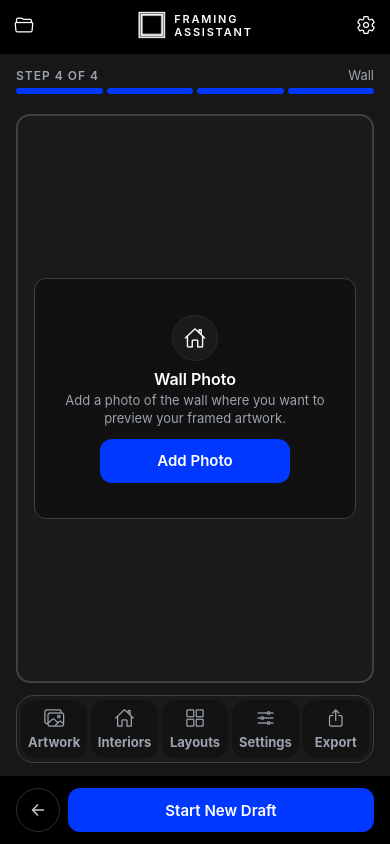
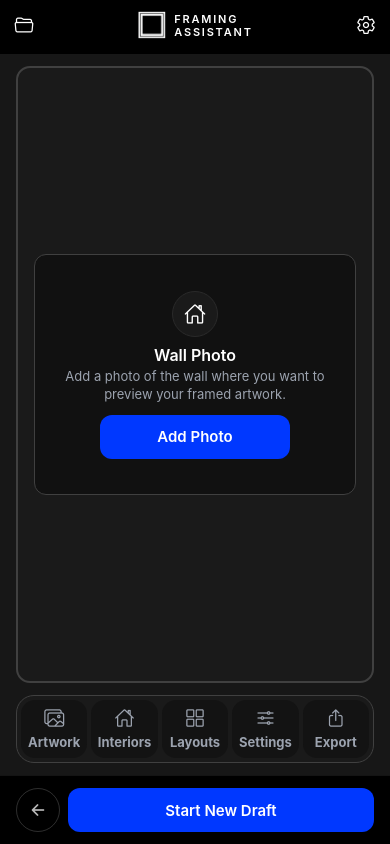
Before and after one commit to distphotoinfo-cmyk/FramingAssistant, a React Native app: screen /RoomView in a window 390 px wide. Built offline with nearby package versions, Linux system fonts and the light colour scheme.

Commit message:
Decouple wall view from framing flow steps

```diff
--- a/src/screens/RoomViewScreen.tsx
+++ b/src/screens/RoomViewScreen.tsx
@@ -29,7 +29,6 @@ import Svg, {
 } from "react-native-svg";
 import AppHeader from "../components/AppHeader";
 import ScreenContainer from "../components/ScreenContainer";
-import StepProgress from "../components/StepProgress";
 import { FinishedFramedArtwork } from "../components/preview/MatPreviewCanvas";
 import PresetRoomSceneImage from "../components/room/PresetRoomSceneImage";
 import AppButton from "../components/ui/AppButton";
@@ -37,7 +36,6 @@ import AppCard from "../components/ui/AppCard";
 import AppSegmentedControl from "../components/ui/AppSegmentedControl";
 import AppSheetModal from "../components/ui/AppSheetModal";
 import AppTextField from "../components/ui/AppTextField";
-import { useStepNavigation } from "../hooks/useStepNavigation";
 import {
   DEFAULT_PRESET_ROOM_SCENE_ID,
   PRESET_ROOM_SCENES,
@@ -1675,7 +1673,7 @@ export default function RoomViewScreen() {
   const { width: windowWidth, height: windowHeight } = useWindowDimensions();
   const insets = useSafeAreaInsets();
   const navigation = useNavigation<NativeStackNavigationProp<FramingRootStackParamList>>();
-  const { currentStep, totalSteps, previousStep, goBack } = useStepNavigation("RoomView");
+  const canGoBack = navigation.canGoBack();
   const unit = useAppSettingsStore((state) => state.unit);
   const imperialPrecision = useAppSettingsStore((state) => state.imperialPrecision);
   const draft = useFramingFlowStore((state) => state.draft);
@@ -3099,12 +3097,6 @@ export default function RoomViewScreen() {
             alignSelf: "center",
           }}
         >
-          <StepProgress
-            currentStep={currentStep.stepNumber}
-            totalSteps={totalSteps}
-            label={currentStep.shortLabel}
-          />
-
           <View style={{ flex: 1, minHeight: 0, gap: spacing.md }}>
             {wallPhotoCardSection}
             {isTabletLandscape ? wallGeometryWarningSection : null}
@@ -3141,11 +3133,11 @@ export default function RoomViewScreen() {
               gap: spacing.sm,
             }}
           >
-            {previousStep ? (
+            {canGoBack ? (
               <Pressable
                 onPress={() => {
                   void Haptics.impactAsync(Haptics.ImpactFeedbackStyle.Light);
-                  goBack();
+                  navigation.goBack();
                 }}
                 accessibilityRole="button"
                 accessibilityLabel="Go back"
--- a/src/types/navigation.ts
+++ b/src/types/navigation.ts
@@ -2,10 +2,10 @@ export type FramingFlowParamList = {
   Setup: undefined;
   PreviewAdjust: undefined;
   FinalSpecs: undefined;
-  RoomView: undefined;
 };
 
 export type FramingRootStackParamList = FramingFlowParamList & {
+  RoomView: undefined;
   Settings: undefined;
   SavedProjects: undefined;
   ArtworkCrop: {
--- a/src/utils/flowSteps.ts
+++ b/src/utils/flowSteps.ts
@@ -9,9 +9,8 @@ export interface FlowStepDefinition {
 
 export const FRAMING_FLOW_STEPS: FlowStepDefinition[] = [
   { route: "Setup", stepNumber: 1, title: "Setup", shortLabel: "Setup" },
-  { route: "PreviewAdjust", stepNumber: 2, title: "Preview and Adjust", shortLabel: "Preview" },
-  { route: "FinalSpecs", stepNumber: 3, title: "Final Specs", shortLabel: "Specs" },
-  { route: "RoomView", stepNumber: 4, title: "View on Wall", shortLabel: "Wall" },
+  { route: "PreviewAdjust", stepNumber: 2, title: "Adjust", shortLabel: "Adjust" },
+  { route: "FinalSpecs", stepNumber: 3, title: "Save", shortLabel: "Save" },
 ];
 
 export function getStepDefinition(route: FramingFlowRouteName) {
```
